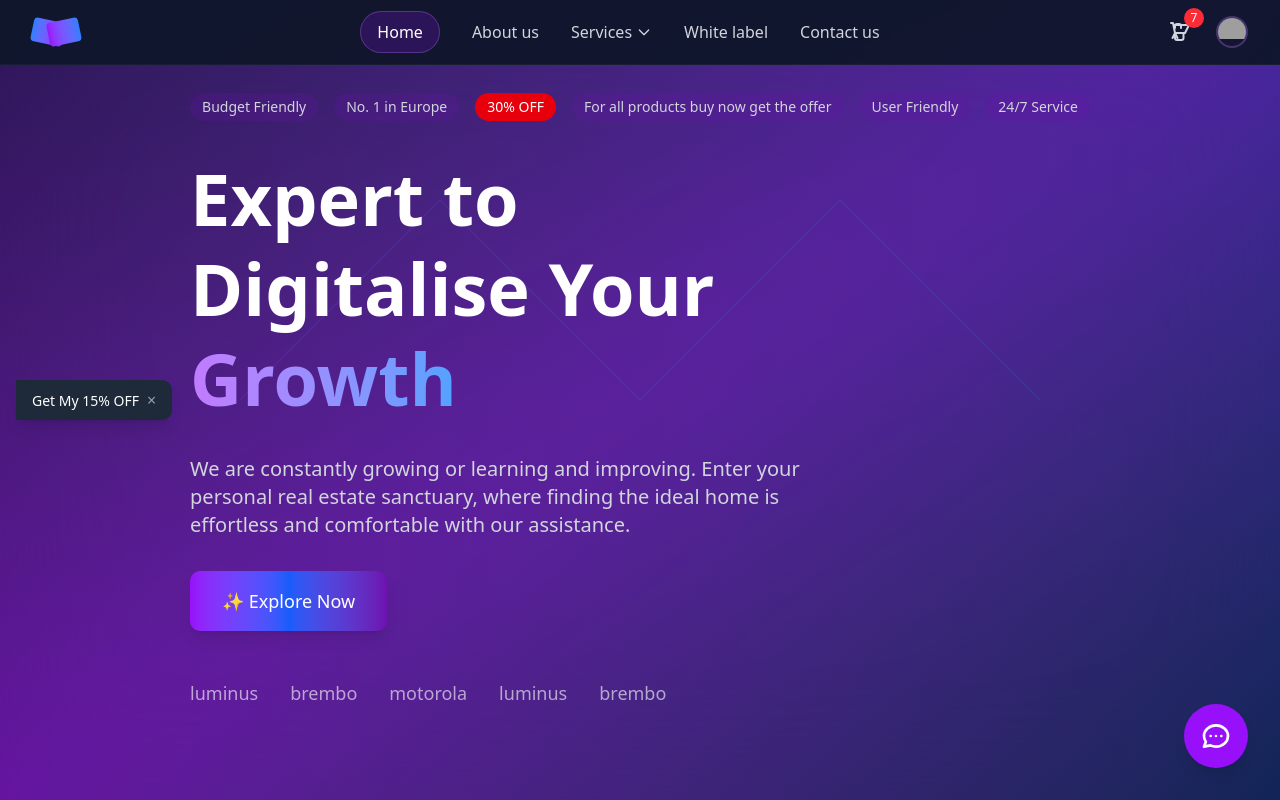
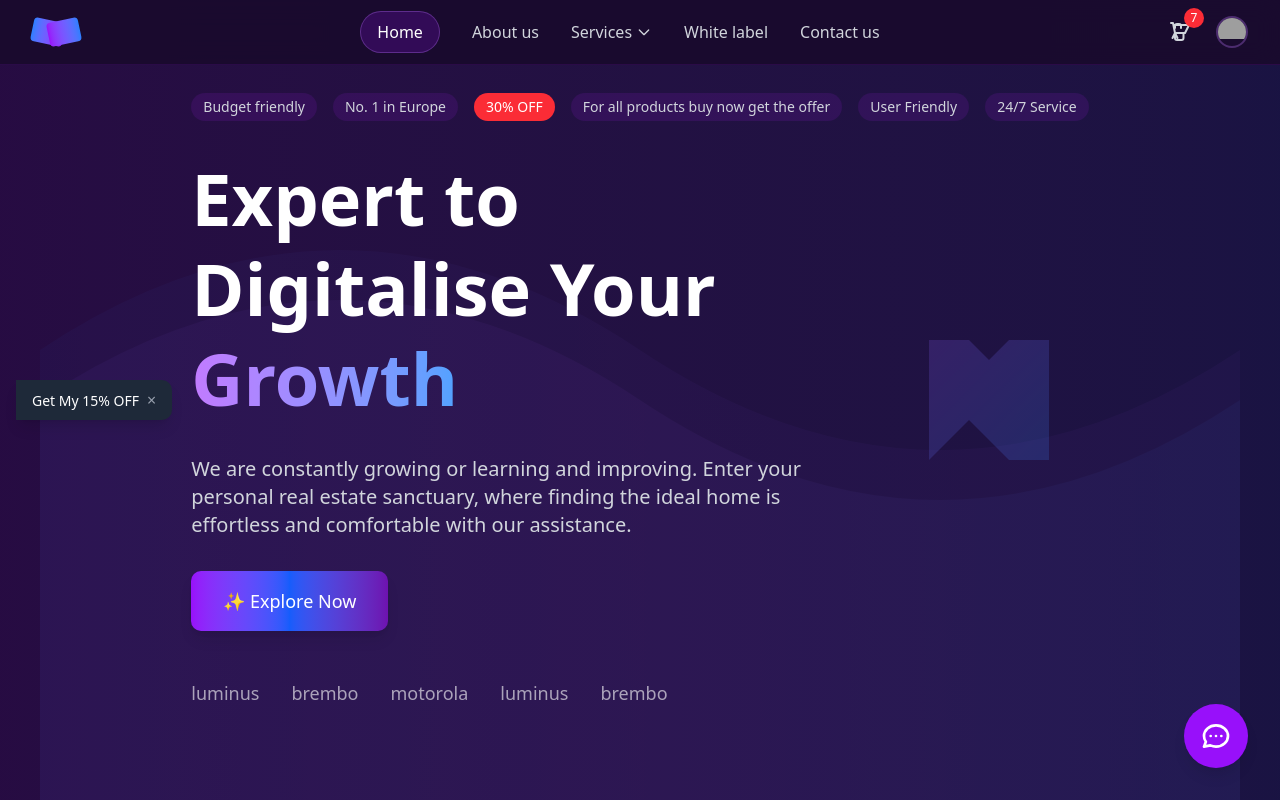
Before and after one commit to sakil470004/budget-friendly, a Next.js app: page / in a window 1280 px wide. Shown: the top 800 px of the page. Built offline with nearby package versions, Linux system fonts and the light colour scheme; grey boxes are pictures that could not be loaded.

Commit message:
update Top  components

```diff
--- a/app/page.tsx
+++ b/app/page.tsx
@@ -9,7 +9,7 @@ import Footer from '@/components/Footer'
 
 export default function Home() {
   return (
-    <main className="min-h-screen bg-gradient-to-b from-slate-900 via-purple-900 to-slate-900">
+    <main className="min-h-screen bg-[#1a0b2e]">
       <Navigation />
       <Hero />
       <Services />
--- a/components/Contact.tsx
+++ b/components/Contact.tsx
@@ -24,7 +24,7 @@ export default function Contact() {
   return (
     <section
       id="contact-section"
-      className="py-20 bg-gradient-to-b from-slate-900 to-purple-900"
+      className="py-20 bg-[#1a0b2e]"
     >
       <div className="max-w-7xl mx-auto px-4 sm:px-6 lg:px-8">
         <div className="grid grid-cols-1 lg:grid-cols-2 gap-12 items-center">
--- a/components/Footer.tsx
+++ b/components/Footer.tsx
@@ -7,7 +7,7 @@ export default function Footer() {
   const currentYear = new Date().getFullYear()
 
   return (
-    <footer className="bg-gradient-to-b from-purple-900 to-slate-900 text-white">
+    <footer className="bg-[#1a0b2e] text-white">
       {/* Newsletter Section */}
       <div className="border-b border-gray-800/50 py-16">
         <div className="max-w-7xl mx-auto px-4 sm:px-6 lg:px-8">
--- a/components/Hero.tsx
+++ b/components/Hero.tsx
@@ -11,18 +11,34 @@ export default function Hero() {
   }, [])
 
   return (
-    <section className="relative min-h-screen flex items-center justify-center overflow-hidden bg-gradient-to-br from-slate-900 via-purple-900 to-slate-900">
+    <section className="relative min-h-screen flex items-center justify-center overflow-hidden bg-[#1a0b2e]">
       {/* Background Effects */}
-      <div className="absolute inset-0 bg-gradient-to-r from-purple-600/20 to-blue-600/20 backdrop-blur-3xl" />
+      <div className="absolute inset-0 bg-gradient-to-r from-purple-600/10 to-blue-600/10" />
 
       {/* Geometric Background Pattern */}
-      <div className="absolute inset-0 opacity-10">
+      <div className="absolute inset-0 opacity-20">
         <svg width="100%" height="100%" viewBox="0 0 1200 800" className="w-full h-full">
-          <path d="M200 400 L400 200 L600 400 L800 200 L1000 400" stroke="url(#gradient)" strokeWidth="2" fill="none" />
+          {/* Wave-like pattern similar to the screenshot */}
+          <path
+            d="M0 400 Q300 200 600 400 T1200 400 L1200 800 L0 800 Z"
+            fill="url(#waveGradient)"
+            opacity="0.3"
+          />
+          <path
+            d="M0 350 Q300 150 600 350 T1200 350 L1200 800 L0 800 Z"
+            fill="url(#waveGradient2)"
+            opacity="0.2"
+          />
           <defs>
-            <linearGradient id="gradient" x1="0%" y1="0%" x2="100%" y2="0%">
+            <linearGradient id="waveGradient" x1="0%" y1="0%" x2="100%" y2="0%">
               <stop offset="0%" stopColor="#8B5CF6" />
-              <stop offset="100%" stopColor="#06B6D4" />
+              <stop offset="50%" stopColor="#A855F7" />
+              <stop offset="100%" stopColor="#3B82F6" />
+            </linearGradient>
+            <linearGradient id="waveGradient2" x1="0%" y1="0%" x2="100%" y2="0%">
+              <stop offset="0%" stopColor="#3B82F6" />
+              <stop offset="50%" stopColor="#8B5CF6" />
+              <stop offset="100%" stopColor="#A855F7" />
             </linearGradient>
           </defs>
         </svg>
@@ -31,12 +47,12 @@ export default function Hero() {
       <div className="relative z-10 max-w-7xl mx-auto px-4 sm:px-6 lg:px-8 text-left">
         {/* Top Banner */}
         <div className="mb-8 flex flex-wrap gap-4 text-sm text-gray-300">
-          <span className="px-3 py-1 bg-purple-800/20 rounded-full">Budget Friendly</span>
-          <span className="px-3 py-1 bg-purple-800/20 rounded-full">No. 1 in Europe</span>
-          <span className="px-3 py-1 bg-red-600 rounded-full text-white">30% OFF</span>
-          <span className="px-3 py-1 bg-purple-800/20 rounded-full">For all products buy now get the offer</span>
-          <span className="px-3 py-1 bg-purple-800/20 rounded-full">User Friendly</span>
-          <span className="px-3 py-1 bg-purple-800/20 rounded-full">24/7 Service</span>
+          <span className="px-3 py-1 bg-purple-900/30 rounded-full">Budget friendly</span>
+          <span className="px-3 py-1 bg-purple-900/30 rounded-full">No. 1 in Europe</span>
+          <span className="px-3 py-1 bg-red-500 rounded-full text-white">30% OFF</span>
+          <span className="px-3 py-1 bg-purple-900/30 rounded-full">For all products buy now get the offer</span>
+          <span className="px-3 py-1 bg-purple-900/30 rounded-full">User Friendly</span>
+          <span className="px-3 py-1 bg-purple-900/30 rounded-full">24/7 Service</span>
         </div>
 
         {/* Main Content */}
@@ -73,6 +89,22 @@ export default function Hero() {
           </div>
         </div>
 
+        {/* Right Side Geometric M Logo */}
+        <div className="absolute top-1/2 right-8 transform -translate-y-1/2 hidden lg:block">
+          <svg width="200" height="200" viewBox="0 0 200 200" className="opacity-20">
+            <path
+              d="M40 40 L40 160 L80 120 L120 160 L160 160 L160 40 L120 40 L100 60 L80 40 Z"
+              fill="url(#logoGradient)"
+            />
+            <defs>
+              <linearGradient id="logoGradient" x1="0%" y1="0%" x2="100%" y2="100%">
+                <stop offset="0%" stopColor="#8B5CF6" />
+                <stop offset="100%" stopColor="#3B82F6" />
+              </linearGradient>
+            </defs>
+          </svg>
+        </div>
+
         {/* Chat Bot */}
         <div className="fixed bottom-8 right-8 z-50">
           <div className="bg-purple-600 hover:bg-purple-700 transition-colors w-16 h-16 rounded-full flex items-center justify-center cursor-pointer shadow-lg">
--- a/components/Navigation.tsx
+++ b/components/Navigation.tsx
@@ -8,7 +8,7 @@ export default function Navigation() {
   const [isMenuOpen, setIsMenuOpen] = useState(false)
 
   return (
-    <nav className="fixed top-0 left-0 right-0 z-50 bg-slate-900/95 backdrop-blur-md border-b border-gray-800/50">
+    <nav className="fixed top-0 left-0 right-0 z-50 bg-[#1a0b2e]/95 backdrop-blur-md border-b border-purple-800/20">
       <div className="max-w-7xl mx-auto px-4 sm:px-6 lg:px-8">
         <div className="flex items-center justify-between h-16">
 
@@ -41,7 +41,7 @@ export default function Navigation() {
                   <path strokeLinecap="round" strokeLinejoin="round" strokeWidth={2} d="M19 9l-7 7-7-7" />
                 </svg>
               </button>
-              <div className="absolute top-full left-0 mt-2 w-48 bg-slate-800 border border-gray-700 rounded-lg shadow-lg opacity-0 invisible group-hover:opacity-100 group-hover:visible transition-all duration-300">
+              <div className="absolute top-full left-0 mt-2 w-48 bg-[#2a1a4e] border border-purple-600/30 rounded-lg shadow-lg opacity-0 invisible group-hover:opacity-100 group-hover:visible transition-all duration-300">
                 <Link href="/services" className="block px-4 py-2 text-gray-300 hover:text-white hover:bg-slate-700 transition-colors duration-300">
                   All Services
                 </Link>
--- a/components/Services.tsx
+++ b/components/Services.tsx
@@ -100,7 +100,7 @@ export default function Services() {
   return (
     <section
       id="services-section"
-      className="py-20 bg-gradient-to-b from-slate-900 to-purple-900"
+      className="py-20 bg-[#1a0b2e]"
     >
       {/* Get My 15% OFF Banner */}
       <div className="fixed top-1/2 left-4 transform -translate-y-1/2 z-40">
--- a/components/Stats.tsx
+++ b/components/Stats.tsx
@@ -45,7 +45,7 @@ export default function Stats() {
   return (
     <section
       id="stats-section"
-      className="py-20 bg-gradient-to-b from-purple-900 to-slate-900"
+      className="py-20 bg-[#1a0b2e]"
     >
       <div className="max-w-7xl mx-auto px-4 sm:px-6 lg:px-8">
         {/* Stats Grid */}
--- a/components/SuccessStories.tsx
+++ b/components/SuccessStories.tsx
@@ -55,7 +55,7 @@ export default function SuccessStories() {
   return (
     <section
       id="success-stories-section"
-      className="py-20 bg-gradient-to-b from-purple-900 to-slate-900"
+      className="py-20 bg-[#1a0b2e]"
     >
       <div className="max-w-7xl mx-auto px-4 sm:px-6 lg:px-8">
         {/* Section Header */}
--- a/components/Testimonials.tsx
+++ b/components/Testimonials.tsx
@@ -56,7 +56,7 @@ export default function Testimonials() {
   return (
     <section
       id="testimonials-section"
-      className="py-20 bg-gradient-to-b from-slate-900 to-purple-900"
+      className="py-20 bg-[#1a0b2e]"
     >
       <div className="max-w-7xl mx-auto px-4 sm:px-6 lg:px-8">
         {/* Section Header */}
```
